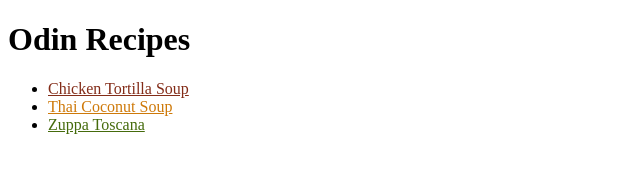
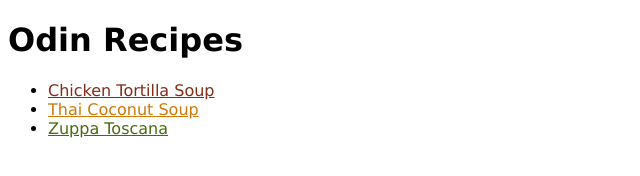
Before and after one commit to SGM-dev/odin-recipes, a plain HTML site: page index.html in a window 1280 px wide. Shown: the whole page, without its empty margins (0-640 px from the left). Drawn offline with Linux system fonts and the light colour scheme.

Commit message:
Set default font family

```diff
--- a/styles.css
+++ b/styles.css
@@ -1,3 +1,7 @@
+* {
+  font-family: Verdana, Geneva, Tahoma, sans-serif;
+}
+
 .cts-index {
   color: rgb(131, 44, 24);
 }
@@ -7,5 +11,5 @@
 }
 
 .zt-index {
-    color: rgb(69, 107, 12)
+  color: rgb(69, 107, 12);
 }
```
